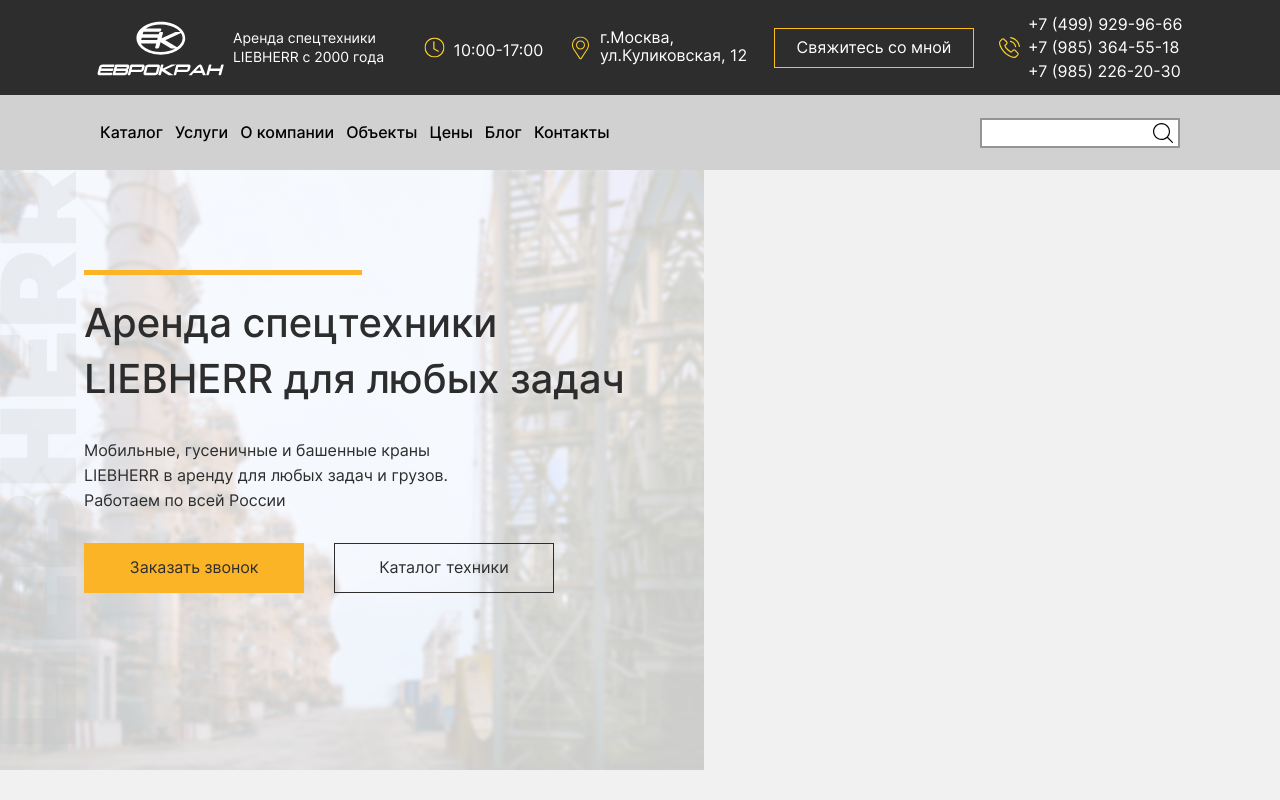
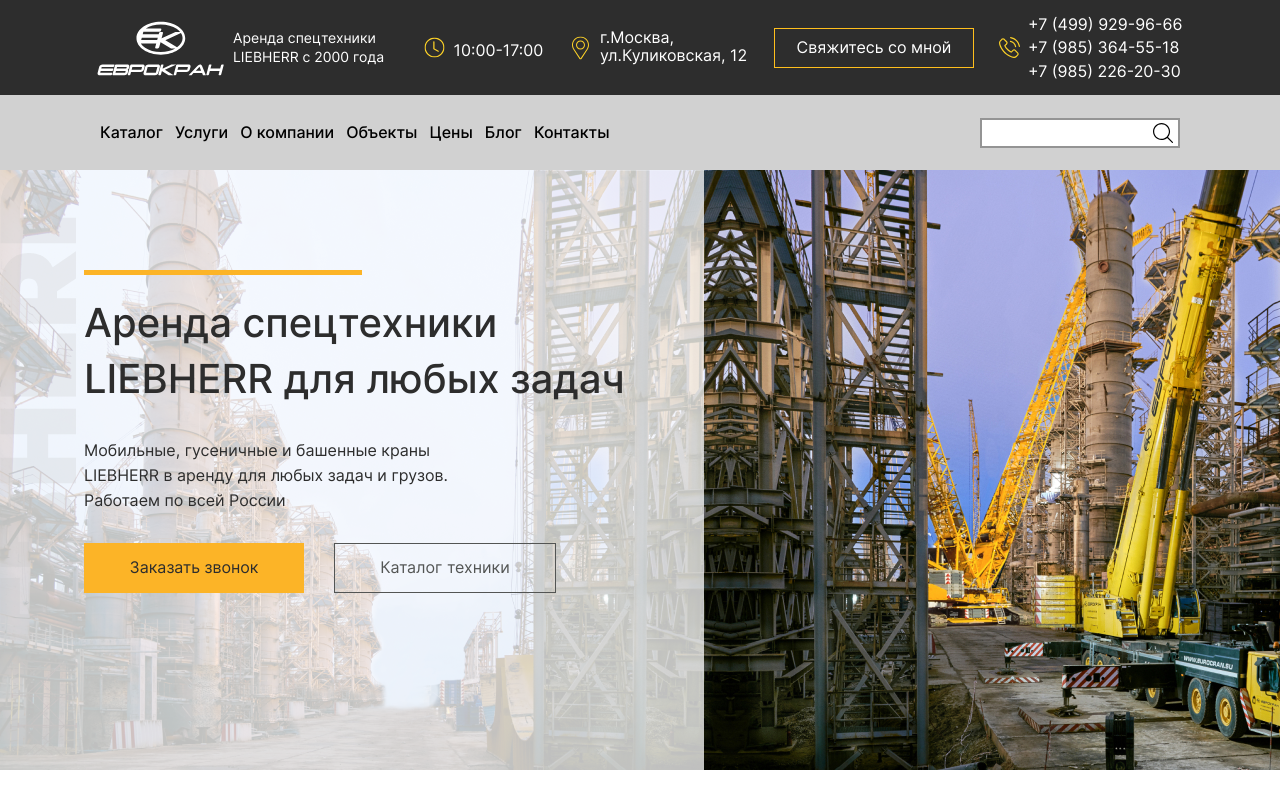
Before and after one commit to NikitaSavchuk97/rental-of-trucks-react, a React (Create React App) app: page / in a window 1280 px wide. Shown: the top 800 px of the page. Built offline with nearby package versions, Linux system fonts and the light colour scheme.

Commit message:
заменил анимацию banner, ссылки теперь работают

```diff
--- a/src/components/App/App.jsx
+++ b/src/components/App/App.jsx
@@ -31,6 +31,10 @@ function App() {
 
 	const [feedbackForm, setFeedbackForm] = useState(false);
 
+	function handleOpenFeedback() {
+		setFeedbackForm(true)
+	}
+
 	return (
 		<CurrentUserContext.Provider value={currentUser}>
 			<div className='page'>
@@ -47,13 +51,17 @@ function App() {
 						path='/'
 						element={
 							<>
-								<Banner />
+								<Banner
+									setFeedbackForm={setFeedbackForm}
+									handleOpenFeedback={handleOpenFeedback}
+								/>
 								<Crane />
 								<Reliable />
 								<Realized />
 								<Catalog
 									location={pathname}
 									setFeedbackForm={setFeedbackForm}
+									handleOpenFeedback={handleOpenFeedback}
 								/>
 								<Price />
 								<Delivery
@@ -75,6 +83,7 @@ function App() {
 							<CatalogMain
 								location={pathname}
 								setFeedbackForm={setFeedbackForm}
+								handleOpenFeedback={handleOpenFeedback}
 							/>
 						}
 					/>
@@ -84,6 +93,7 @@ function App() {
 						element={
 							<Product
 								setFeedbackForm={setFeedbackForm}
+								handleOpenFeedback={handleOpenFeedback}
 							/>
 						}
 					/>
--- a/src/components/Banner/Banner.css
+++ b/src/components/Banner/Banner.css
@@ -3,17 +3,16 @@
 	flex-direction: row;
 	justify-content: flex-start;
 
-	background-color: #F1F1F1;
+	background-image: url(../../images/banner-main.jpg);
+	background-position: start;
+	background-size: cover;
+	background-repeat: no-repeat;
 
 	width: 100%;
-	height: 659px;
 }
 
 .banner__offer {
-	background-image: url(../../images/banner-offer.png);
-	background-position: center;
-	background-size: cover;
-	background-repeat: no-repeat;
+	background-color: rgba(255, 255, 255, 0.75);
 	height: 600px;
 	min-width: 55%;
 }
@@ -87,24 +86,29 @@
 }
 
 .banner__call:hover {
-	opacity: 0.6;
+	background-color: #FF971D;
 }
 
 .banner__technic {
+	display: flex;
 	max-width: 220px;
 	width: 100%;
 
 	cursor: pointer;
+	text-decoration: none;
+	align-items: center;
+	justify-content: center;
 
 	background-color: transparent;
 
-	color: #2D2D2D;
+	color: #535554;
 
-	border: 1px solid #2D2D2D;
+	border: 1px solid #535554;
 }
 
 .banner__technic:hover {
-	opacity: 0.6;
+	color: #2d2d2d;
+	border: 1px solid #2d2d2d;
 }
 
 
@@ -112,12 +116,10 @@
 .banner__image {
 	object-fit: cover;
 	width: 100%;
-	height: 600px;
 }
 
 .banner__gallery {
 	width: 100%;
-	height: 600px;
 }
 
 @keyframes display {
--- a/src/components/Banner/Banner.jsx
+++ b/src/components/Banner/Banner.jsx
@@ -1,13 +1,8 @@
 import './Banner.css';
-import bannerLiebherr1 from '../../images/banner-liebherr-1.jpg'
-import bannerLiebherr2 from '../../images/banner-liebherr-2.jpg'
-import bannerLiebherr3 from '../../images/banner-liebherr-3.jpg'
-import bannerLiebherr4 from '../../images/banner-liebherr-4.jpg'
-import bannerLiebherr5 from '../../images/banner-liebherr-5.jpg'
-
+import { Link } from 'react-router-dom';
 import bannerLiebherrLogoLower from '../../images/banner-liebherr-logo-lower.svg'
 
-function Banner() {
+function Banner(props) {
 	return (
 		<section className='banner'>
 
@@ -28,23 +23,15 @@ function Banner() {
 					</p>
 
 					<div className='banner__buttons'>
-						<button className='banner__call'>
+						<button className='banner__call' onClick={props.handleOpenFeedback}>
 							Заказать звонок
 						</button>
 
-						<button className='banner__technic'>
+						<Link to='/catalog' className='banner__technic'>
 							Каталог техники
-						</button>
+						</Link>
 					</div>
 				</div>
-			</div>
-
-			<div className='banner__gallery'>
-				<img className='banner__image' src={bannerLiebherr1} alt="" />
-				<img className='banner__image' src={bannerLiebherr2} alt="" />
-				<img className='banner__image' src={bannerLiebherr3} alt="" />
-				<img className='banner__image' src={bannerLiebherr4} alt="" />
-				<img className='banner__image' src={bannerLiebherr5} alt="" />
 			</div>
 
 		</section>
--- a/src/components/Catalog/Catalog.jsx
+++ b/src/components/Catalog/Catalog.jsx
@@ -72,6 +72,7 @@ function Catalog(props) {
 							trucks.map((card) => {
 								return (
 									<CatalogCard
+										handleOpenFeedback={props.handleOpenFeedback}
 										setFeedbackForm={props.setFeedbackForm}
 										pathname={props.location}
 										key={card.id}
--- a/src/components/CatalogCard/CatalogCard.jsx
+++ b/src/components/CatalogCard/CatalogCard.jsx
@@ -4,18 +4,12 @@ import './CatalogCard.css';
 
 function CatalogCard(props) {
 
-	function handleOpenFeedback() {
-		props.setFeedbackForm(true)
-	}
-
 	return (
 		<div className={`catalog-card ${props.location === '/catalog' ? 'catalog-card__givemesomethissmallcards' : ''} `} >
-
 
 			<Link to={`${props.pathname === '/' ? 'catalog/product/' : 'product/'}${props.card.id}`} state={{ card: props.card }} className='catalog-card__image-wrapper'>
 				<img className='catalog-card__image' src={props.card.image} alt={props.card.nameRU} />
 			</Link>
-
 
 			<h3 className={`catalog-card__title ${props.location === '/catalog' ? 'catalog-card__title-hidden-name' : ''}`}>
 				{props.card.nameRU}
@@ -63,7 +57,7 @@ function CatalogCard(props) {
 				Все характеристики
 			</Link>
 
-			<button className='catalog-card__rent-button' onClick={handleOpenFeedback} >
+			<button className='catalog-card__rent-button' onClick={props.handleOpenFeedback} >
 				Арендовать
 			</button>
 		</div >
--- a/src/components/CatalogMain/CatalogMain.jsx
+++ b/src/components/CatalogMain/CatalogMain.jsx
@@ -27,10 +27,11 @@ function CatalogMain(props) {
 	const [departureArrowValue, setDepartureArrowValue] = useState({ min: 35, max: 140 });
 
 
+	useEffect(() => {
+		window.scrollTo(0, 0)
+	}, [])
 
 	useEffect(() => {
-
-		//window.scrollTo(0, 0)
 
 		if (mobileCrane) {
 			console.log('авто')
@@ -404,6 +405,7 @@ trucksCatalog.sort((a, b) => a.loadCapacity - b.loadCapacity).map((item) => {
 									trucks.map((card) => {
 										return (
 											<CatalogCard
+												handleOpenFeedback={props.handleOpenFeedback}
 												setFeedbackForm={props.setFeedbackForm}
 												location={props.location}
 												key={card.id}
--- a/src/components/Product/Product.jsx
+++ b/src/components/Product/Product.jsx
@@ -14,10 +14,6 @@ function Product(props) {
 	useEffect(() => {
 		window.scrollTo(0, 0)
 	}, [])
-
-	function handleOpenFeedback() {
-		props.setFeedbackForm(true)
-	}
 
 	function setActiveDoc() {
 		setDescription(true);
@@ -129,7 +125,7 @@ function Product(props) {
 
 							</ul>
 
-							<button className='product__rent-button' onClick={handleOpenFeedback}>
+							<button className='product__rent-button' onClick={props.handleOpenFeedback}>
 								Заказать
 							</button>
 
```
Also changed, not shown: src/images/banner-main.jpg (added).
